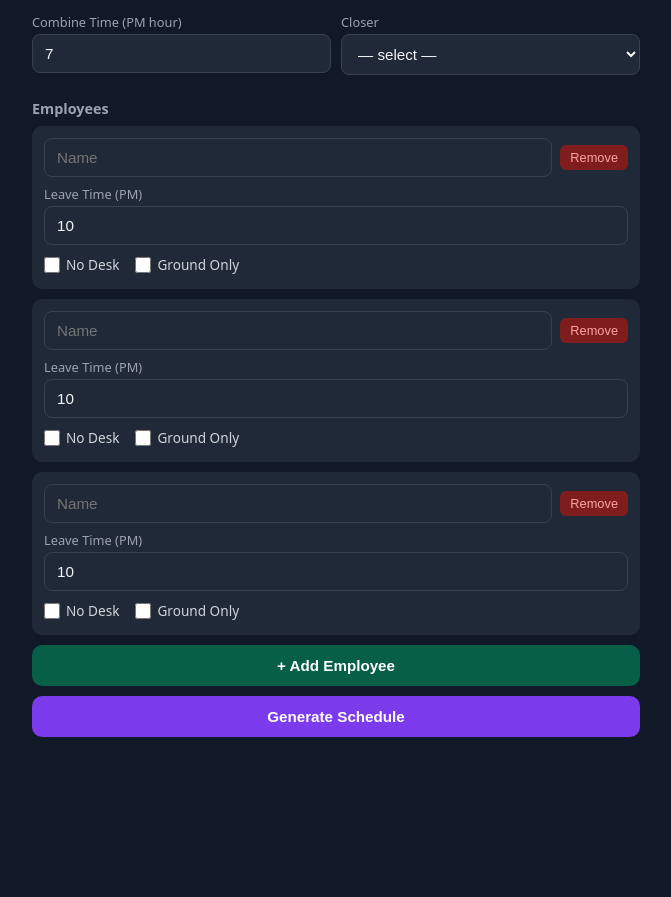
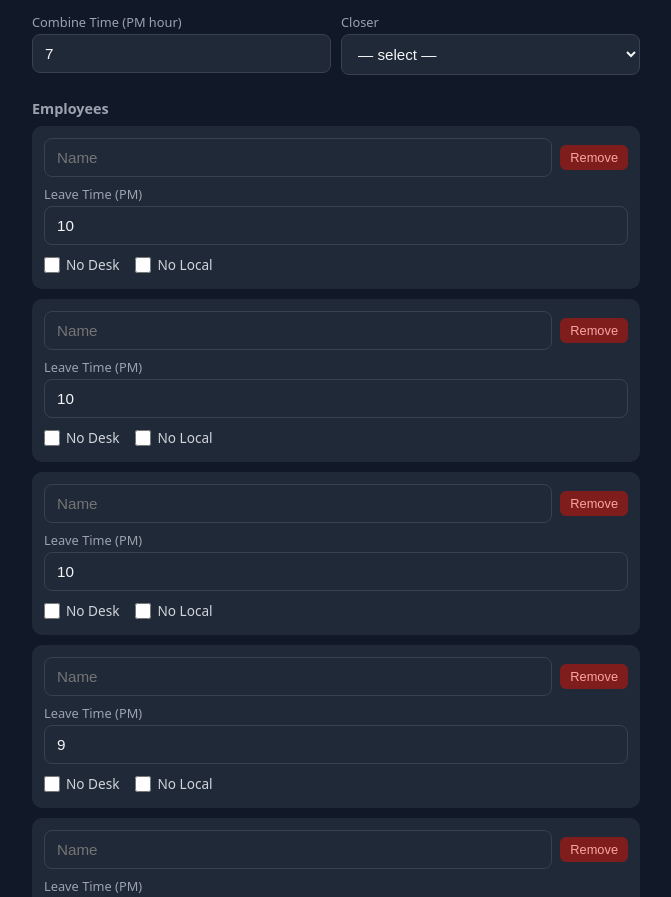
Before and after one commit to simsbrendon97/work-scheduler, a plain HTML site: page index.html in a window 1280 px wide. Shown: the part 47-944 px from the top of the page, without its empty margins (304-975 px from the left). Before the commit the page ends 800 px from the top, so only its background shows below. Drawn offline with Linux system fonts and the light colour scheme.

Commit message:
Change Ground Only to No Local, add 5 default employees

```diff
--- a/index.html
+++ b/index.html
@@ -104,7 +104,7 @@ function showOpt(i) {
   document.querySelectorAll('.opt').forEach((o, j) => o.classList.toggle('on', j === i));
 }
 
-function addE() {
+function addE(leaveTime=10) {
   const id = ++uid;
   const d = document.createElement('div');
   d.className = 'card';
@@ -117,12 +117,12 @@ function addE() {
     <div class="row">
       <div>
         <label>Leave Time (PM)</label>
-        <input type="number" id="lv${id}" value="10" min="3" max="10" onchange="syncC()">
+        <input type="number" id="lv${id}" value="${leaveTime}" min="3" max="10" onchange="syncC()">
       </div>
     </div>
     <div class="chks">
       <label><input type="checkbox" id="nd${id}"> No Desk</label>
-      <label><input type="checkbox" id="go${id}" onchange="goChg(${id})"> Ground Only</label>
+      <label><input type="checkbox" id="go${id}" onchange="goChg(${id})"> No Local</label>
     </div>`;
   document.getElementById('el').appendChild(d);
   syncC();
@@ -459,7 +459,7 @@ document.addEventListener('click', e => {
   editCell(td, +td.dataset.opt, decodeURIComponent(td.dataset.emp), +td.dataset.h);
 });
 
-addE(); addE(); addE();
+addE(10); addE(10); addE(10); addE(9); addE(7);
 </script>
 </body>
 </html>
```
